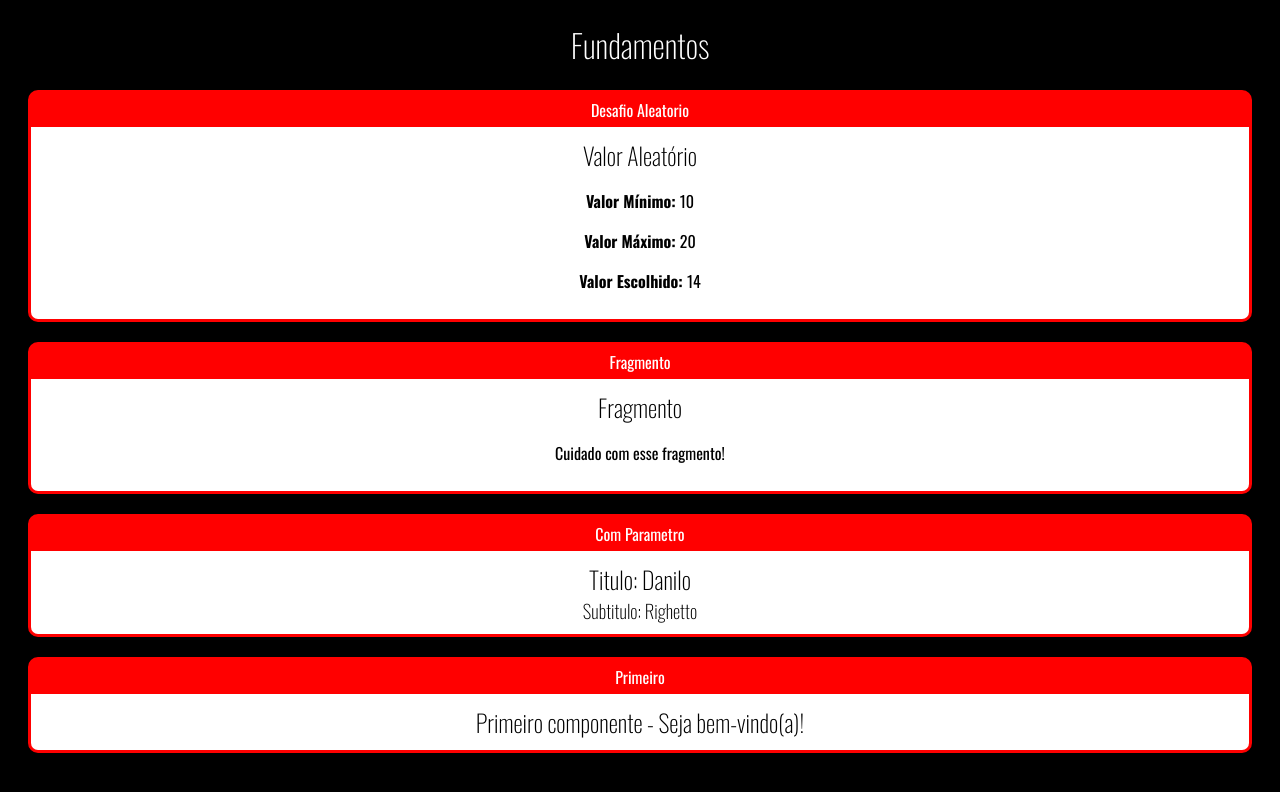
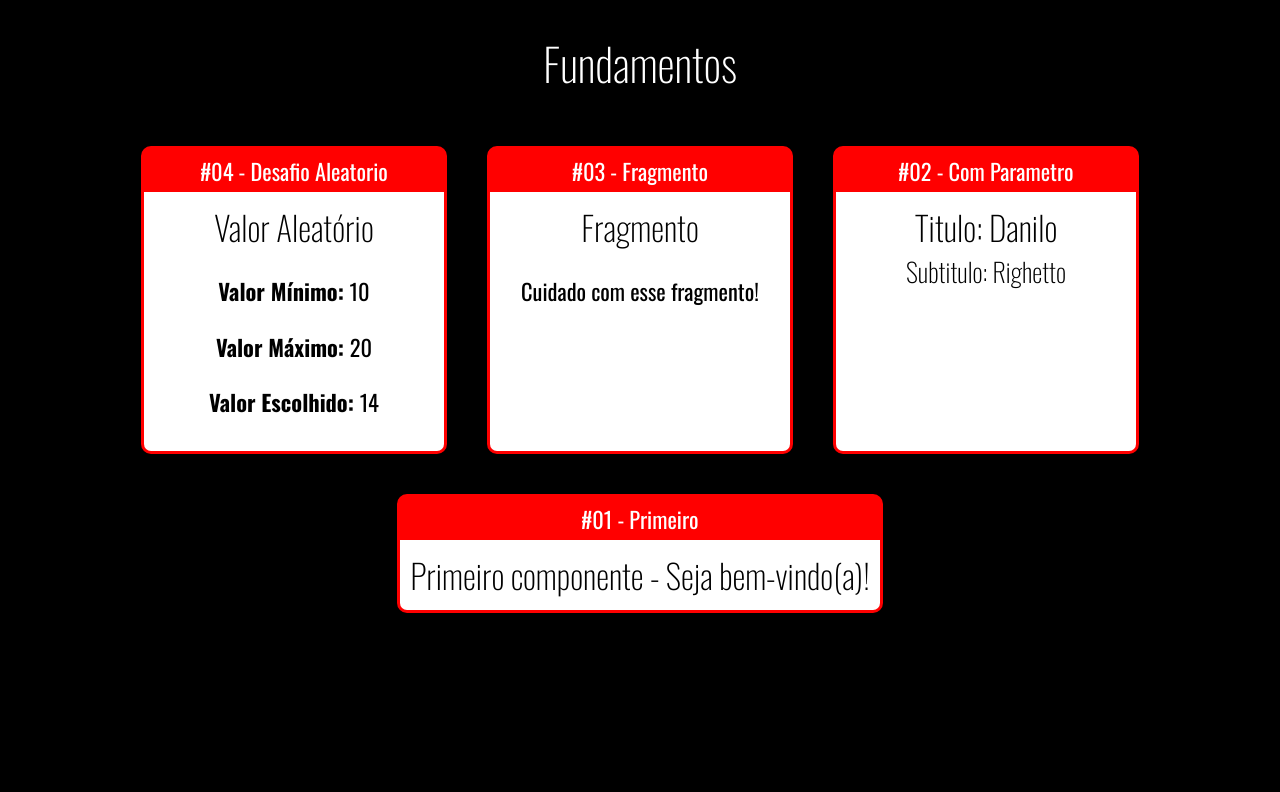
Before and after one commit to danilo-righetto/course-react-redux, a React (Create React App) app in the folder fundamentos-do-react/: page / in a window 1280 px wide. Shown: the top 792 px of the page. Built offline with nearby package versions, Linux system fonts and the light colour scheme.

Commit message:
Card #02

```diff
--- /dev/null
+++ b/fundamentos-do-react/src/App.css
@@ -0,0 +1,5 @@
+.App .Cards {
+  display: flex;
+  justify-content: center;
+  flex-wrap: wrap;
+}
--- a/fundamentos-do-react/src/App.jsx
+++ b/fundamentos-do-react/src/App.jsx
@@ -1,5 +1,6 @@
 import React from 'react'
 
+import './App.css';
 import Card from './components/layout/Card'
 import Primeiro from './components/basicos/Primeiro'
 import ComParametro from './components/basicos/ComParamentro'
@@ -7,19 +8,21 @@ import Fragmento from './components/basicos/Fragmento'
 import Aleatorio from './components/basicos/Aleatorio'
 
 export default () => (
-  <div>
+  <div className="App">
     <h1>Fundamentos</h1>
-    <Card titulo="Desafio Aleatorio">
+      <div className="Cards">
+        <Card titulo="#04 - Desafio Aleatorio">
           <Aleatorio min={10} max={20} />
         </Card>
-    <Card titulo="Fragmento">
+        <Card titulo="#03 - Fragmento">
           <Fragmento />
         </Card>
-    <Card titulo="Com Parametro">
+        <Card titulo="#02 - Com Parametro">
           <ComParametro titulo="Danilo" subtitulo="Righetto" />
         </Card>
-    <Card titulo="Primeiro">
+        <Card titulo="#01 - Primeiro">
           <Primeiro></Primeiro>
         </Card>
       </div>
+  </div>
 );
--- a/fundamentos-do-react/src/components/layout/Card.css
+++ b/fundamentos-do-react/src/components/layout/Card.css
@@ -4,6 +4,9 @@
   border-radius: 10px;
   overflow: hidden;
   margin: 20px;
+  display: flex;
+  flex-direction: column;
+  min-width: 300px;
 }
 
 .Card .Title {
@@ -16,4 +19,5 @@
   background-color: #fff;
   color: #000;
   padding: 10px;
+  flex-grow: 1;
 }
--- a/fundamentos-do-react/src/index.css
+++ b/fundamentos-do-react/src/index.css
@@ -3,6 +3,7 @@ body, #root {
   background-color: #000;
   color: #fff;
   text-align: center;
+  font-size: 1.4rem;
 }
 
 h1, h2, h3 {
```
Lines whose indentation alone changed are shown as unchanged.
